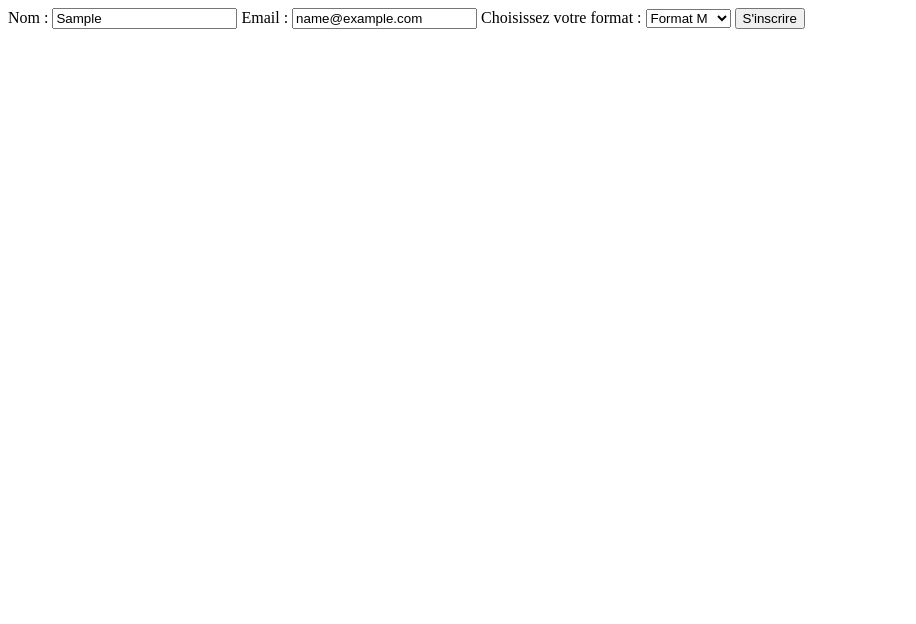
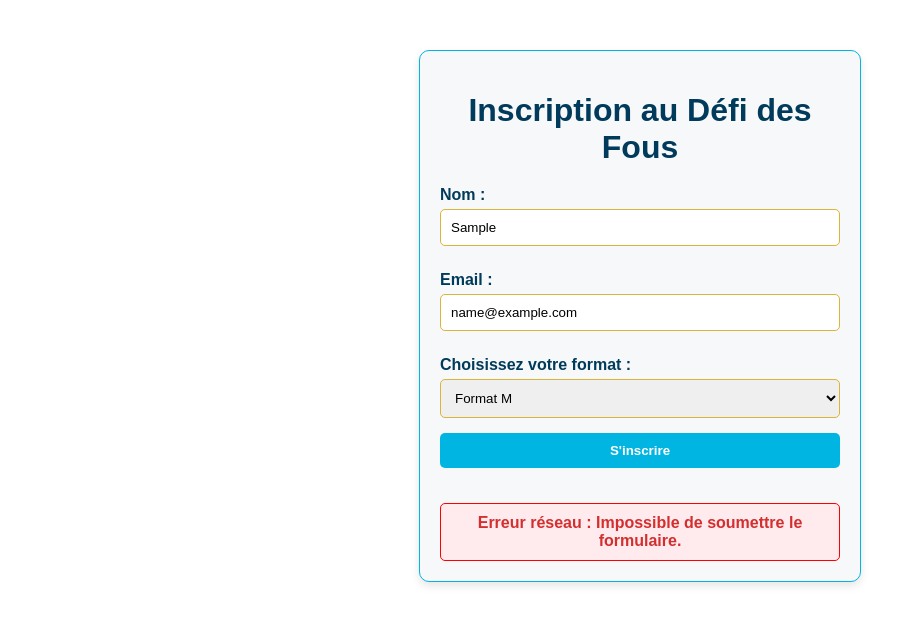
Before and after one commit to CharentonTriathlon/defi-des-fous, a website: page index.html in a window 1280 px wide. Both pictures are taken after typing "Sample", "name@example.com" into the empty fields and a click on the button "S'inscrire". Shown: the whole page, without its empty margins (0-916 px from the left). Drawn offline with Linux system fonts and the light colour scheme; no server answers.

Commit message:
Correction des messages d'erreur et amélioration du design

```diff
--- a/index.html
+++ b/index.html
@@ -1,9 +1,20 @@
+<!DOCTYPE html>
+<html lang="fr">
+<head>
+  <meta charset="UTF-8">
+  <meta name="viewport" content="width=device-width, initial-scale=1.0">
+  <title>Défi des Fous - Inscription</title>
+  <link rel="stylesheet" href="style.css">
+</head>
+<body>
+  <div class="container">
+    <h1>Inscription au Défi des Fous</h1>
     <form id="form-inscription" action="#" method="POST">
       <label for="name">Nom :</label>
-    <input type="text" id="name" name="name" required>
+      <input type="text" id="name" name="name" placeholder="Entrez votre nom" required>
 
       <label for="email">Email :</label>
-    <input type="email" id="email" name="email" required>
+      <input type="email" id="email" name="email" placeholder="Entrez votre email" required>
 
       <label for="format">Choisissez votre format :</label>
       <select id="format" name="format" required>
@@ -14,4 +25,11 @@
 
       <button type="submit">S'inscrire</button>
     </form>
+
+    <!-- Conteneur pour les messages -->
+    <div id="message-box" style="display: none;"></div>
+  </div>
+
   <script src="script.js"></script>
+</body>
+</html>
--- a/script.js
+++ b/script.js
@@ -1,28 +1,33 @@
 document.getElementById('form-inscription').addEventListener('submit', async function (e) {
     e.preventDefault(); // Empêche le rechargement de la page
 
-    // Récupérer les données du formulaire
     const name = document.getElementById('name').value;
     const email = document.getElementById('email').value;
     const format = document.getElementById('format').value;
+    const messageBox = document.getElementById('message-box');
 
     try {
-      // Envoyer les données au backend
       const response = await fetch('http://localhost:3000/inscription', {
         method: 'POST',
         headers: { 'Content-Type': 'application/json' },
         body: JSON.stringify({ name, email, format }),
       });
 
-      // Vérifier la réponse
-      const result = await response.text();
+      const result = await response.json();
+
+      // Afficher les messages dans le conteneur #message-box
+      messageBox.style.display = 'block';
       if (response.ok) {
-        alert(result);
+        messageBox.className = 'success';
+        messageBox.textContent = result.message;
       } else {
-        alert(`Erreur : ${result}`);
+        messageBox.className = 'error';
+        messageBox.textContent = result.message;
       }
     } catch (error) {
       console.error('Erreur réseau :', error);
-      alert('Impossible de soumettre le formulaire.');
+      messageBox.style.display = 'block';
+      messageBox.className = 'error';
+      messageBox.textContent = 'Erreur réseau : Impossible de soumettre le formulaire.';
     }
   });
--- a/style.css
+++ b/style.css
@@ -37,3 +37,83 @@
   form button:hover {
     background-color: #003B5C;
   }
+
+/* Conteneur principal */
+.container {
+    max-width: 400px;
+    margin: 50px auto;
+    padding: 20px;
+    background-color: #f7f8f9;
+    border: 1px solid #00b5e2;
+    border-radius: 10px;
+    font-family: Arial, sans-serif;
+    box-shadow: 0px 4px 8px rgba(0, 0, 0, 0.1);
+    text-align: center;
+  }
+
+  /* Titre */
+  .container h1 {
+    color: #003b5c;
+    margin-bottom: 20px;
+  }
+
+  /* Formulaire */
+  form label {
+    display: block;
+    margin: 10px 0 5px;
+    font-weight: bold;
+    color: #003b5c;
+    text-align: left;
+  }
+
+  form input, form select {
+    width: 100%;
+    padding: 10px;
+    margin-bottom: 15px;
+    border: 1px solid #d9b539;
+    border-radius: 5px;
+    box-sizing: border-box;
+  }
+
+  form input::placeholder {
+    color: #aaa;
+  }
+
+  form button {
+    width: 100%;
+    padding: 10px;
+    background-color: #00b5e2;
+    color: white;
+    font-weight: bold;
+    border: none;
+    border-radius: 5px;
+    cursor: pointer;
+    transition: background-color 0.3s ease;
+  }
+
+  form button:hover {
+    background-color: #003b5c;
+  }
+
+  /* Conteneur pour les messages */
+  #message-box {
+    margin-top: 20px;
+    padding: 10px;
+    border-radius: 5px;
+    text-align: center;
+    font-weight: bold;
+  }
+
+  /* Message succès */
+  #message-box.success {
+    border: 1px solid #00b5e2;
+    background-color: #e0f7fa;
+    color: #003b5c;
+  }
+
+  /* Message erreur */
+  #message-box.error {
+    border: 1px solid #ff0000;
+    background-color: #ffebee;
+    color: #d32f2f;
+  }
```
Also changed, not shown: server.js (+30 -7 lines), 1 other file. Lines whose indentation alone changed are shown as unchanged.
